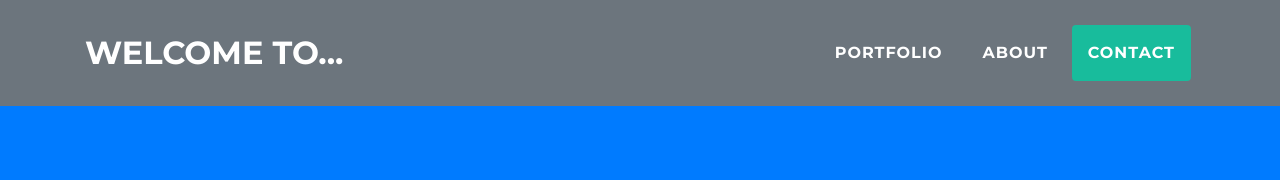
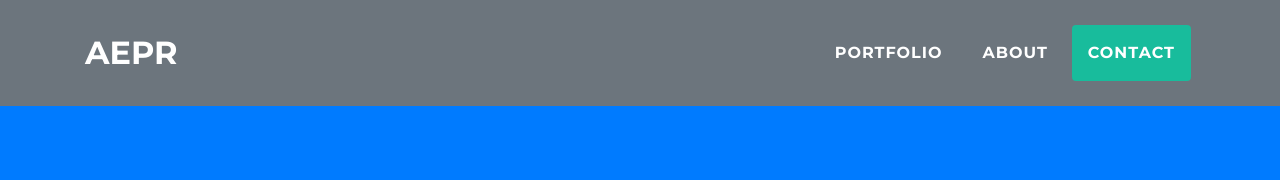
Before and after one commit to JustEatLemons/JustEatLemons.github.io, a website with bundled scripts: page index.html in a window 1280 px wide. Shown: the top 180 px of the page. Built offline with nearby package versions, Linux system fonts and the light colour scheme; files whose address does not match are found by name.

Commit message:
Update index.html

```diff
--- a/index.html
+++ b/index.html
@@ -31,7 +31,7 @@
     <!-- Navigation -->
     <nav class="navbar navbar-expand-lg bg-secondary fixed-top text-uppercase" id="mainNav">
       <div class="container">
-        <a class="navbar-brand js-scroll-trigger" href="#page-top">Welcome to...</a>
+        <a class="navbar-brand js-scroll-trigger" href="#page-top">AEPR</a>
         <button class="navbar-toggler navbar-toggler-right text-uppercase bg-primary text-white rounded" type="button" data-toggle="collapse" data-target="#navbarResponsive" aria-controls="navbarResponsive" aria-expanded="false" aria-label="Toggle navigation">
           Menu
           <i class="fa fa-bars"></i>
```
